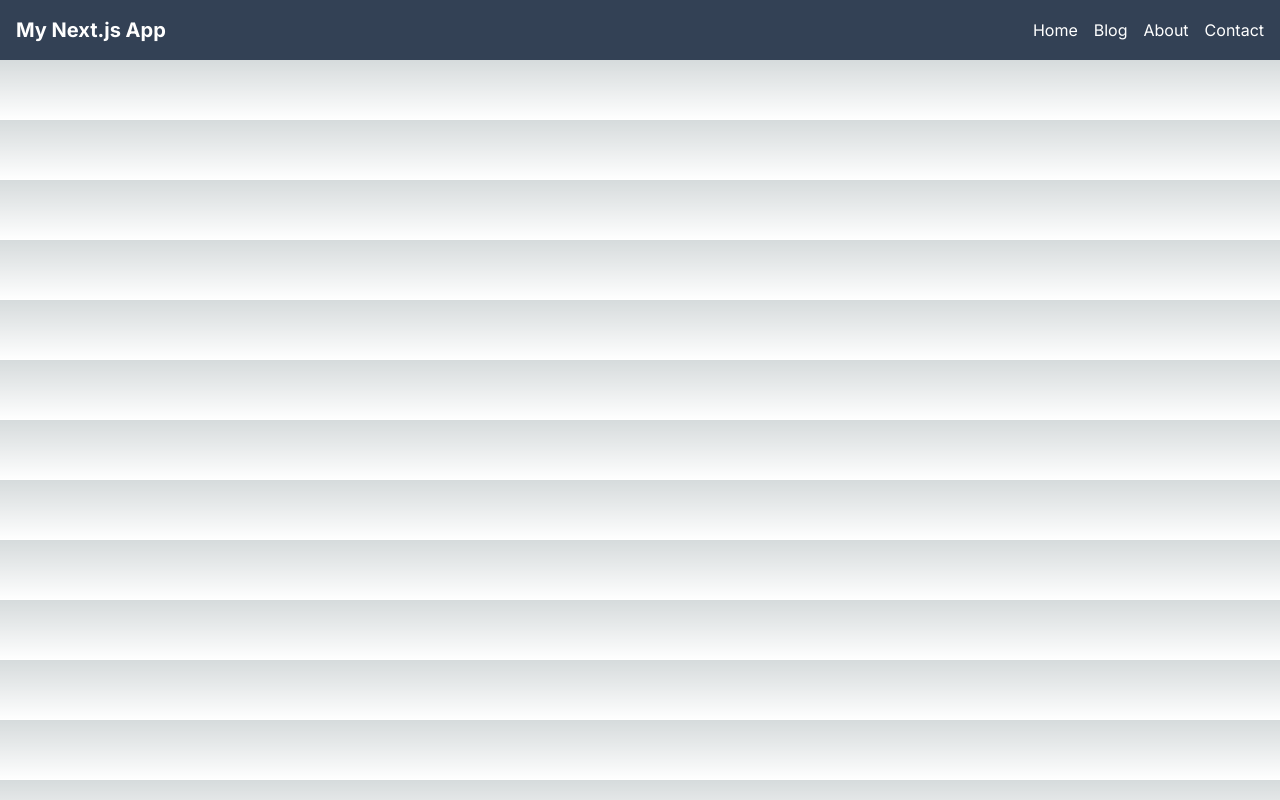
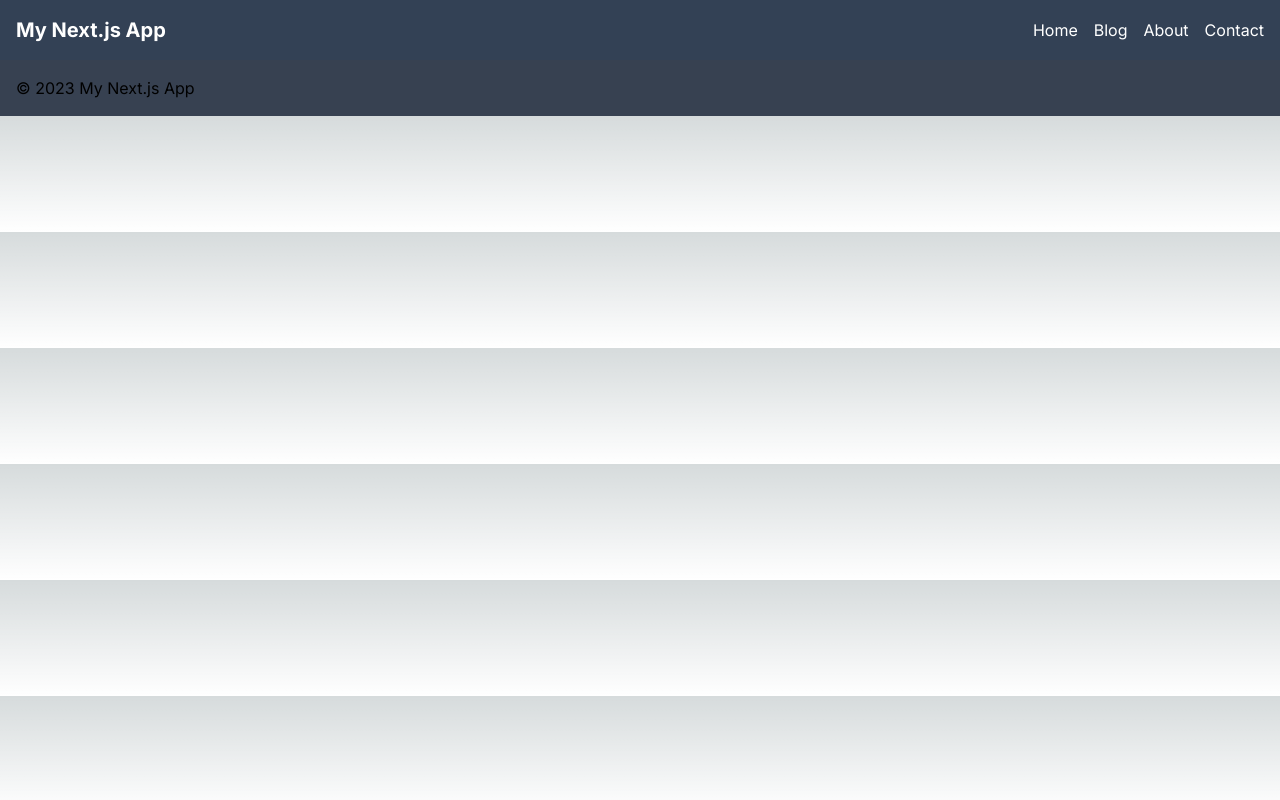
Before and after one commit to amankashyap004/first-nextjs-app, a Next.js app: page / in a window 1280 px wide. Built offline with nearby package versions, Linux system fonts and the light colour scheme.

Commit message:
create footer component

```diff
--- a/src/app/page.tsx
+++ b/src/app/page.tsx
@@ -1,11 +1,13 @@
-import Image from 'next/image'
+import Image from "next/image";
 
-import Header from "../components/Header"
+import Header from "@/components/Header";
+import Footer from "@/components/Footer";
 
 export default function Home() {
-  return (
-    <main>
-      <Header/>
-    </main>
-  )
+   return (
+      <main>
+         <Header />
+         <Footer />
+      </main>
+   );
 }
--- /dev/null
+++ b/src/components/Footer.tsx
@@ -0,0 +1,11 @@
+import React from "react";
+
+const Footer = () => {
+   return (
+      <footer className="bg-gray-700 p-4">
+         <p>© {new Date().getFullYear()} My Next.js App</p>
+      </footer>
+   );
+};
+
+export default Footer;
```
